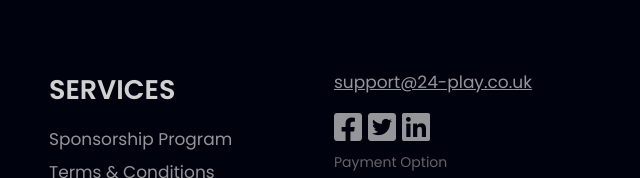
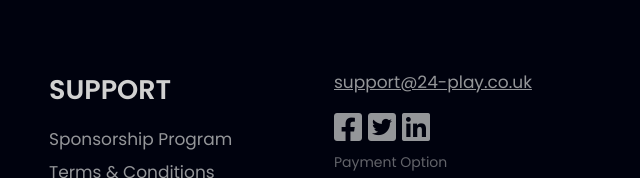
Before and after one commit to rifatbhuiya567/24-play, a plain HTML site: page index.html in a window 1280 px wide. Shown: the part 2071-2249 px from the top of the page, 508-1148 px from the left. Drawn offline with nearby package versions, Linux system fonts and the light colour scheme.

Commit message:
Update index.html

```diff
--- a/index.html
+++ b/index.html
@@ -240,7 +240,7 @@
                 </div>
                 <div class="col-lg-3">
                     <div class="footerService">
-                        <h4>services</h4>
+                        <h4>support</h4>
                         <ul>
                             <li>
                                 <a href="#">sponsorship program</a>
```
